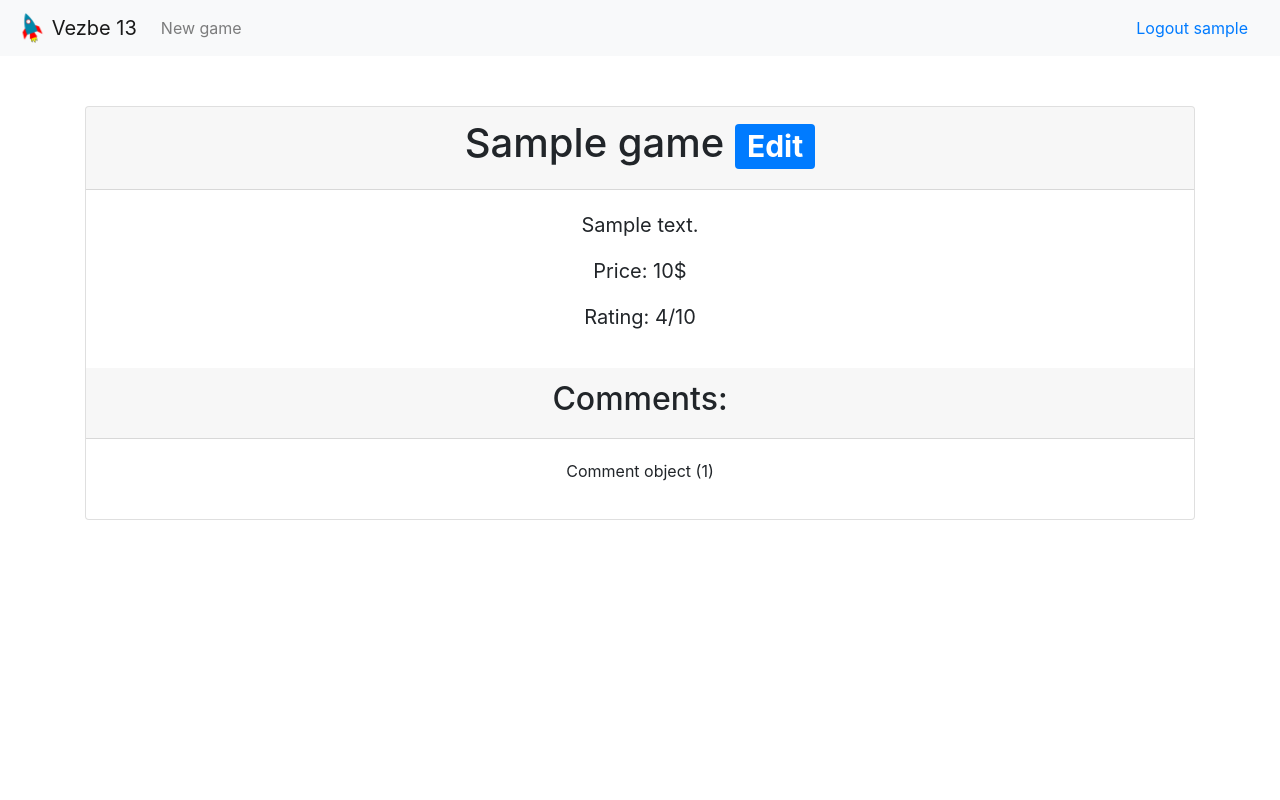
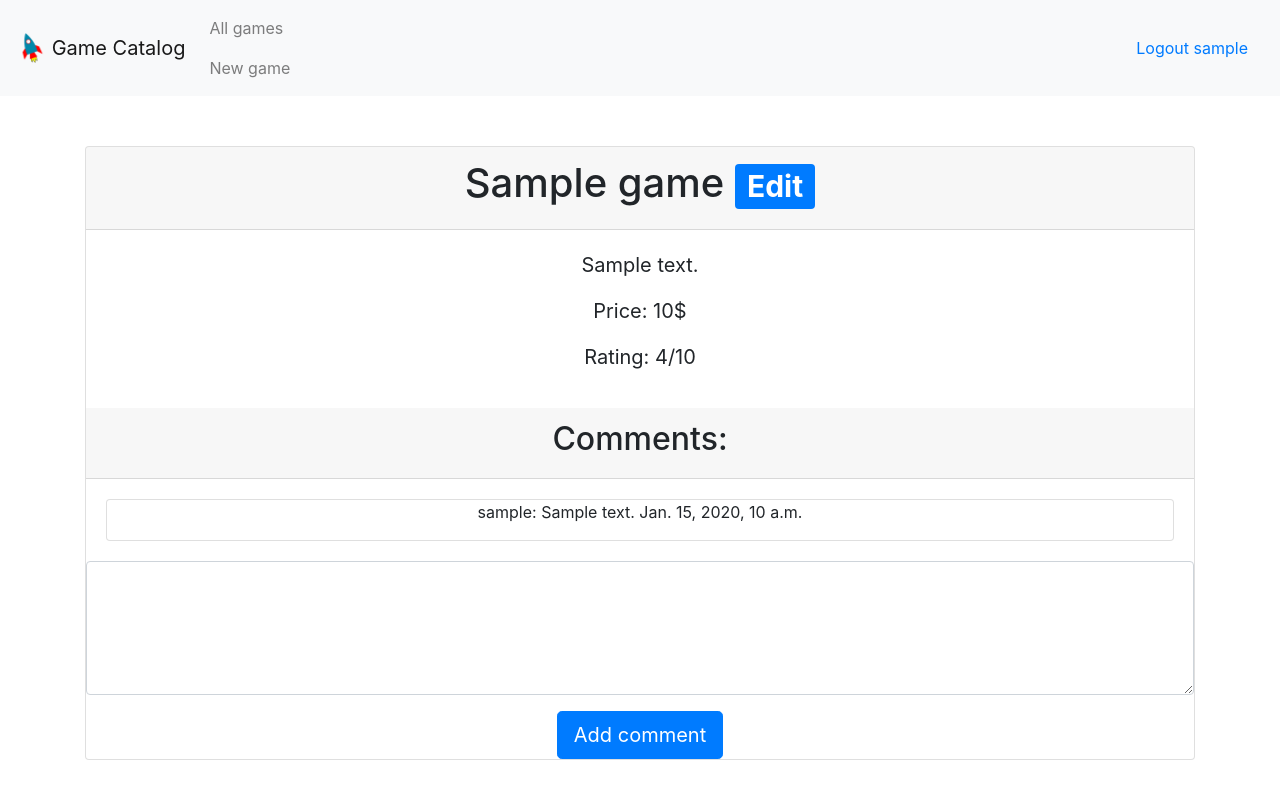
Before and after one commit to rektix/game-catalog, a Django app: page /games/1/ in a window 1280 px wide. Run offline with Django 3.2, Linux system fonts and the light colour scheme; a user stored in the database is signed in; tables that the repository leaves empty hold one stand-in row (values such as "Sample post"); some libraries are stand-ins or nearby versions.

Commit message:
Add and display comments

```diff
--- a/game_catalog/game_catalog_app/templates/game.html
+++ b/game_catalog/game_catalog_app/templates/game.html
@@ -22,9 +22,27 @@
     </div>
     <div class="card-body">
         {% for comment in comments %}
-        <p>{{ comment }}</p>
+        <div class="card">
+            {{ comment.author }}: {{ comment.content }} {{ comment.created_at }}</p>
+        </div>
         {% endfor %}
     </div>
+    <form method="post" action="{% url 'game_catalog_app:comment' game.id %}">
+        {% csrf_token %}
+        <div class="form-group">
+            <textarea class="form-control" id="{{ comment_form.content.id_for_label }}" name="{{ comment_form.content.name }}" rows="5"></textarea> {% if comment_form.content.errors %}
+            <div class="alert alert-danger">
+                <ul style="text-align: left">
+                    {% for error in comment_form.content.errors %}
+                    <li>{{ error }}</li>
+                    {% endfor %}
+                </ul>
+            </div>
+            {% endif %}
+        </div>
+        <input type="submit" class="btn btn-primary btn-lg" value="Add comment" />
+    </form>
+
 </div>
 
 {% endblock %}
--- a/game_catalog/game_catalog_app/urls.py
+++ b/game_catalog/game_catalog_app/urls.py
@@ -8,5 +8,6 @@ urlpatterns = [
     path('games/', views.games, name='games'),
     path('games/<int:id>/', views.game, name='game'),
     path('game/edit/<int:id>/', views.edit, name='edit'),
-    path('game/new/', views.new, name='new')
+    path('game/new/', views.new, name='new'),
+    path('game/comment/<int:id>', views.comment, name='comment')
 ]
--- a/game_catalog/game_catalog_app/views.py
+++ b/game_catalog/game_catalog_app/views.py
@@ -12,6 +12,19 @@ def index(req):
 
 
 @login_required
+def comment(req, id):
+    if req.method == 'POST':
+        form = CommentForm(req.POST)
+
+        if form.is_valid():
+            print('valid AF')
+            game = Game.objects.get(id=id)
+            a = Comment(content=form.cleaned_data['content'], author=req.user, game=game)
+            a.save()
+
+    return redirect('game_catalog_app:games')
+
+@login_required
 def games(req):
     tmp = Game.objects.all()
     return render(req, 'games.html', {'games': tmp})
@@ -21,11 +34,12 @@ def games(req):
 def game(req, id):
     game = get_object_or_404(Game, id=id)
     comments = []
+    comment_form = CommentForm()
     try:
         comments = get_list_or_404(Comment, game=game)
     except Exception:
         pass
-    return render(req, 'game.html', {'game': game, 'comments': comments, 'page_title': game.title})
+    return render(req, 'game.html', {'game': game, 'comments': comments, 'comment_form': comment_form, 'page_title': game.title})
 
 
 @permission_required('game_catalog_app.change_game')
--- a/game_catalog/templates/header.html
+++ b/game_catalog/templates/header.html
@@ -2,14 +2,14 @@
 
 <nav class="navbar navbar-expand-lg navbar-light bg-light">
     <a class="navbar-brand" href="{% url 'game_catalog_app:games' %}">
-        <img src="{% static 'img/rocket.png' %}" width="30" height="30" class="d-inline-block align-top" alt="logo" /> Vezbe 13
+        <img src="{% static 'img/rocket.png' %}" width="30" height="30" class="d-inline-block align-top" alt="logo" /> Game Catalog
     </a>
 
     <ul class="navbar-nav mr-auto">
         <li class="nav-item">
-            {% if not perms.game_catalog_app.add_game %}
-            <a class="nav-link disabled" href="{% url 'game_catalog_app:new' %}">New game</a> {% else %}
-            <a class="nav-link" href="{% url 'game_catalog_app:new' %}">New game</a> {% endif %}
+            {% if user.is_authenticated %}
+            <a class="nav-link" href="{% url 'game_catalog_app:games' %}">All games</a> {% if perms.game_catalog_app.add_game %}
+            <a class="nav-link" href="{% url 'game_catalog_app:new' %}">New game</a> {% endif %} {% endif %}
         </li>
     </ul>
 
```
